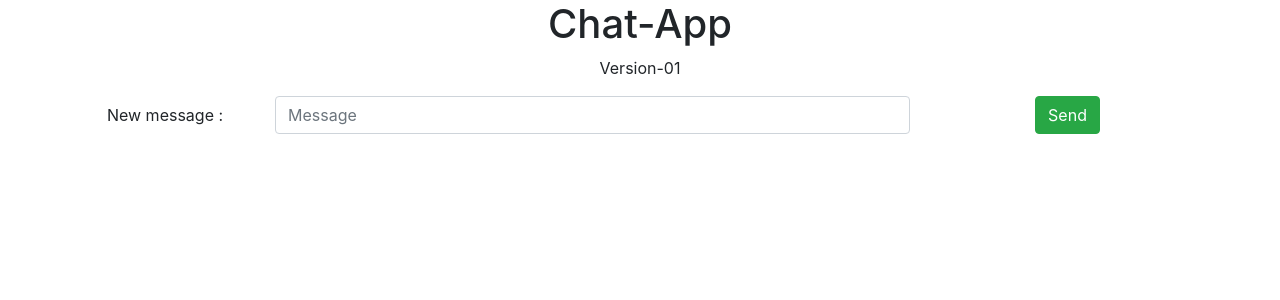
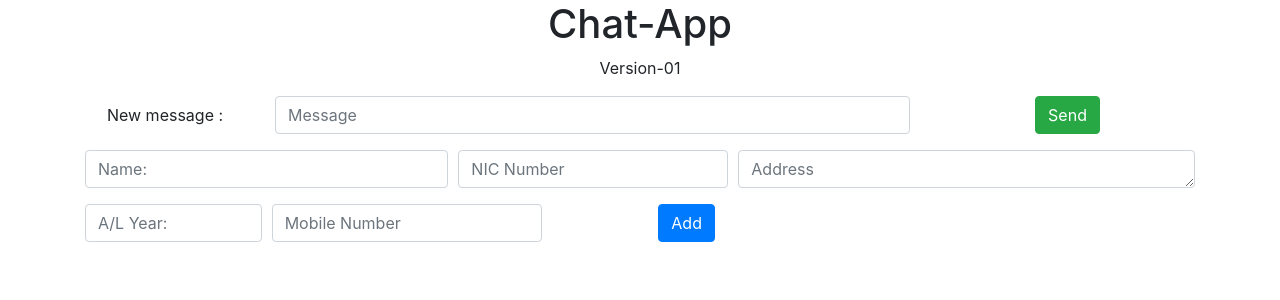
Before and after one commit to heshanhansana/chat-app, a PHP site: page / in a window 1280 px wide. Shown: the top 300 px of the page. Run offline with PHP 8.4, Linux system fonts and the light colour scheme.

Commit message:
Update index.php

```diff
--- a/index.php
+++ b/index.php
@@ -49,6 +49,38 @@
 
             </div>
 
+            <div class="container_1">
+                <form class="needs-validation" novalidate action="students.php" method="POST">
+                <div class="form-row">
+
+                    <div class="col-md-4 mb-3">
+                        <input type="text" name="stname" placeholder="Name:" class="form-control"/></div>
+
+                    <div class="col-md-3 mb-3">
+                        <input type="number" name="stnic" placeholder="NIC Number" class="form-control"/></div>
+
+                    <div class="col-md-5 mb-3">
+                        <textarea class="form-control" rows="1" name="address" placeholder="Address"></textarea></div>
+
+                </div>
+
+                <div class="form-row">
+
+                    <div class="col-md-2 mb-3">
+                        <input type="number" name="batch" placeholder="A/L Year:" class="form-control"/></div>
+
+                    <div class="col-md-3 mb-3">
+                        <input type="number" name="phone" placeholder="Mobile Number" class="form-control"/></div>
+
+                    <div class="col-md-3 mb-3">
+                        <input type="submit" name="add" value="Add" class="btn btn-primary"/></div>
+
+                </div>
+
+            </form>
+            </div>
+
+
         </div>
     </body>
 </html>
```
